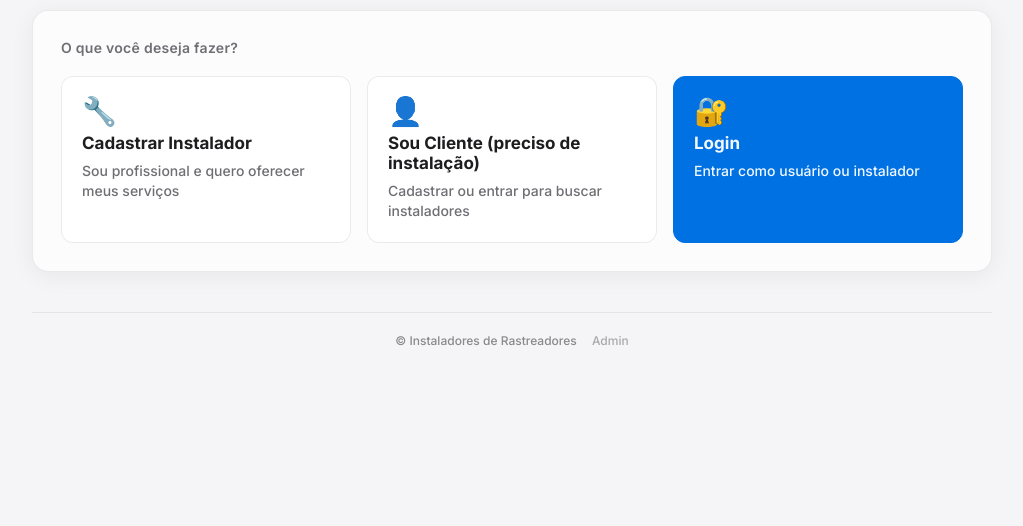
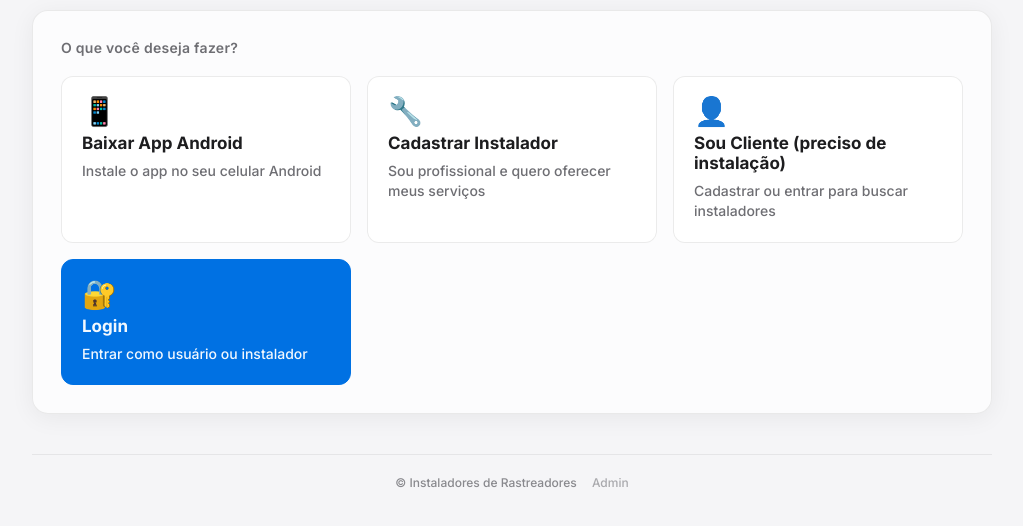
Before and after one commit to joaoschnitzspahn-dev/instaladores-de-rastreadores, a website: page public/index.html in a window 1280 px wide. Shown: the part 182-708 px from the top of the page, without its empty margins (128-1151 px from the left). Drawn offline with Linux system fonts and the light colour scheme.

Commit message:
Adicionar download do APK Android

```diff
--- a/public/index.html
+++ b/public/index.html
@@ -36,6 +36,11 @@
       <section class="card cardHome">
         <p class="stepLabel">O que você deseja fazer?</p>
         <div class="homeGrid">
+          <a href="/download" class="homeBtn" download>
+            <span class="homeBtnIcon">📱</span>
+            <span class="homeBtnTitle">Baixar App Android</span>
+            <span class="homeBtnDesc">Instale o app no seu celular Android</span>
+          </a>
           <a href="/register.html" class="homeBtn">
             <span class="homeBtnIcon">🔧</span>
             <span class="homeBtnTitle">Cadastrar Instalador</span>
```
Also changed, not shown: server.js (+7 -0 lines), 1 other file.
